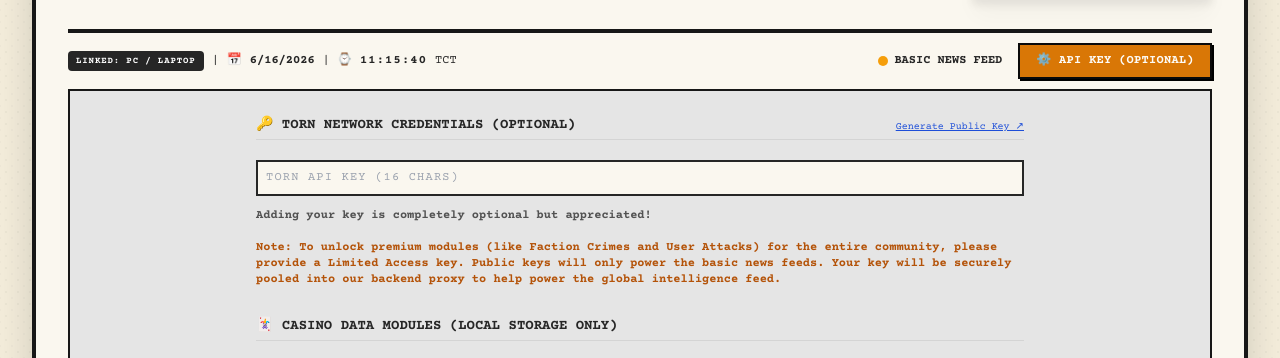
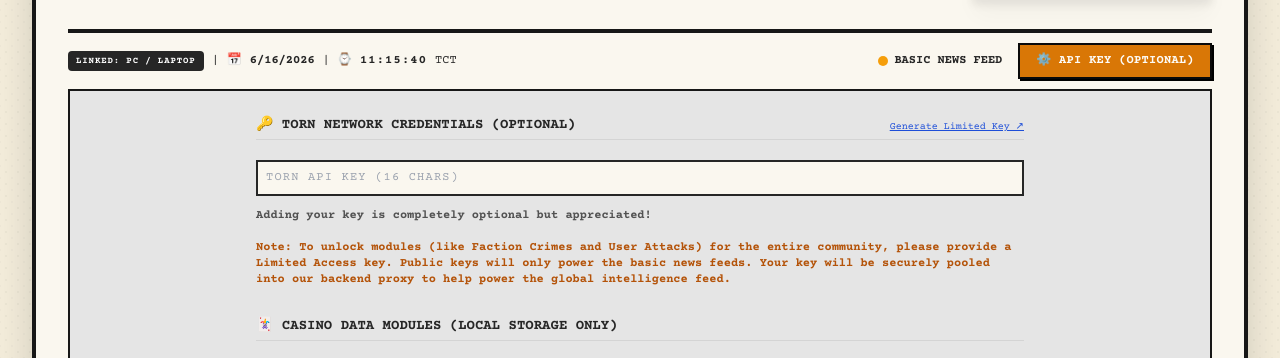
Before and after one commit to Zcross091/torn-casino, a plain HTML site: page index.html in a window 1280 px wide. Both pictures are taken after a click on the button "⚙️ API KEY (OPTIONAL)". Shown: the part 422-780 px from the top of the page. Drawn offline with nearby package versions, Linux system fonts and the light colour scheme; no server answers; a web font is replaced by a local one.

Commit message:
Update index.html

```diff
--- a/index.html
+++ b/index.html
@@ -276,7 +276,7 @@
                         <span class="block font-bold text-sm uppercase text-neutral-800">🔑 Torn Network Credentials
                             (Optional)</span>
                         <a href="https://www.torn.com/preferences.php#tab=api" target="_blank"
-                            class="text-blue-700 hover:text-blue-900 underline text-[10px]">Generate Public Key ↗</a>
+                            class="text-blue-700 hover:text-blue-900 underline text-[10px]">Generate Limited Key ↗</a>
                     </div>
                     <div class="flex gap-4">
                         <input type="text" id="api_key_input" placeholder="Torn API Key (16 chars)" maxlength="16"
@@ -285,7 +285,7 @@
                     <p class="text-[9px] sm:text-xs text-neutral-600 font-bold mb-2">
                         Adding your key is completely optional but appreciated!
                         <br><br>
-                        <span class="text-amber-700"><strong>Note:</strong> To unlock premium modules (like Faction
+                        <span class="text-amber-700"><strong>Note:</strong> To unlock modules (like Faction
                             Crimes and User Attacks) for the entire community, please provide a <strong>Limited
                                 Access</strong> key. Public keys will only power the basic news feeds. Your key will be
                             securely pooled into our backend proxy to help power the global intelligence feed.</span>
```
